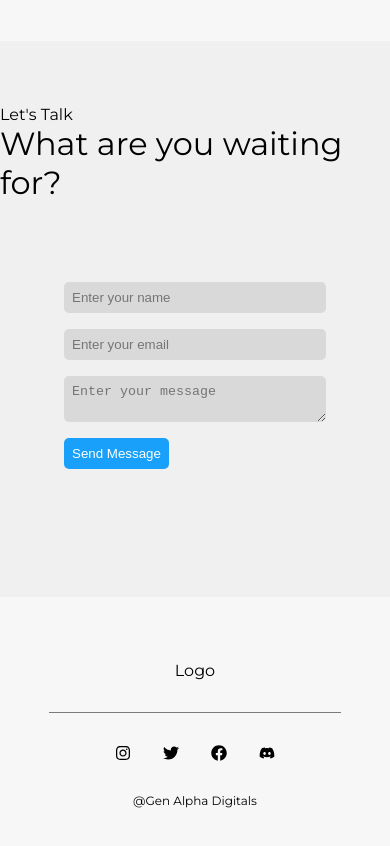
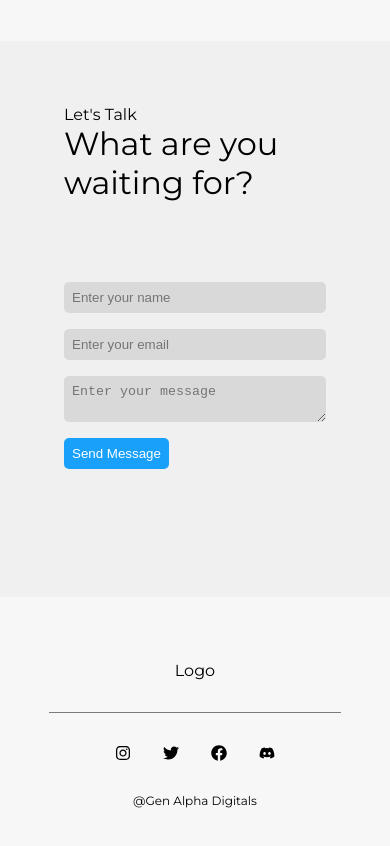
Before and after one commit to Akhileswar1905/Gen-Alpha-Digitals, a Next.js app: page / in a window 390 px wide. Shown: the part 5369-6215 px from the top of the page. Built offline with nearby package versions, Linux system fonts and the light colour scheme.

Commit message:
changes in home

```diff
--- a/src/components/Contact/styles.module.css
+++ b/src/components/Contact/styles.module.css
@@ -68,6 +68,10 @@
     gap: 1rem;
   }
 
+  .section1 {
+    width: 100%;
+    padding: 0 4rem;
+  }
   .section2 {
     width: 100%;
     padding: 4rem;
```
